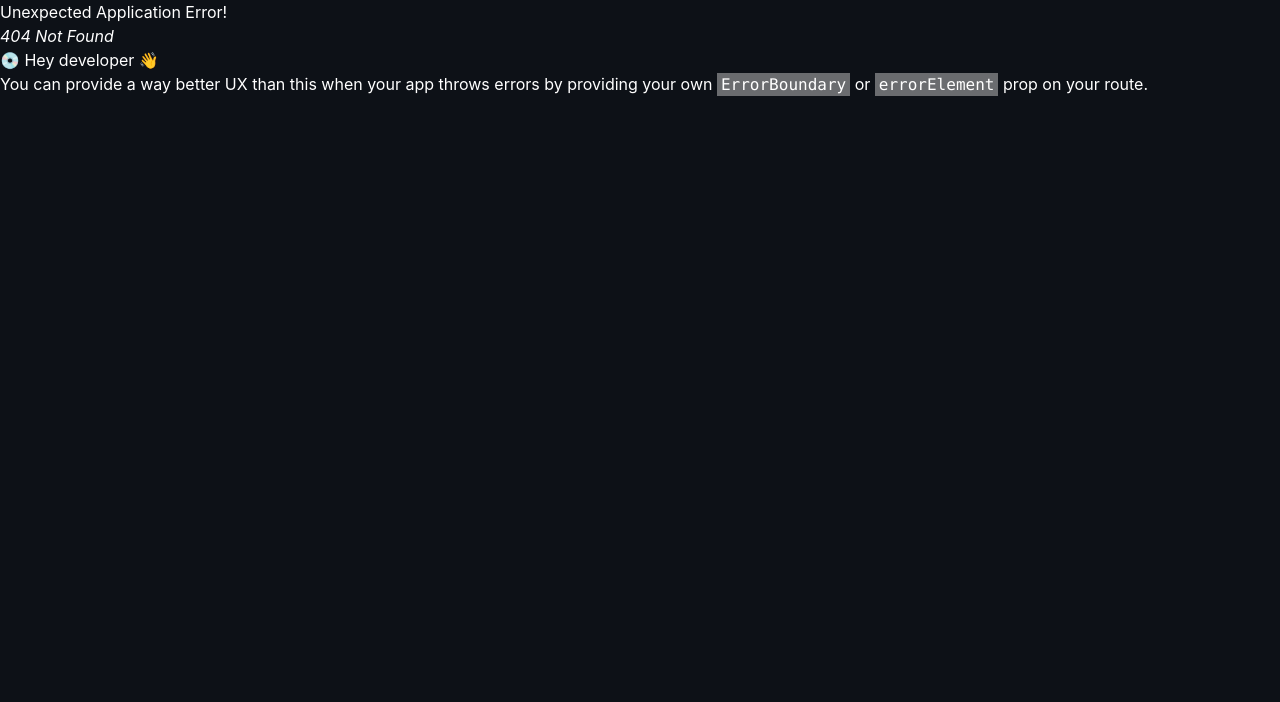
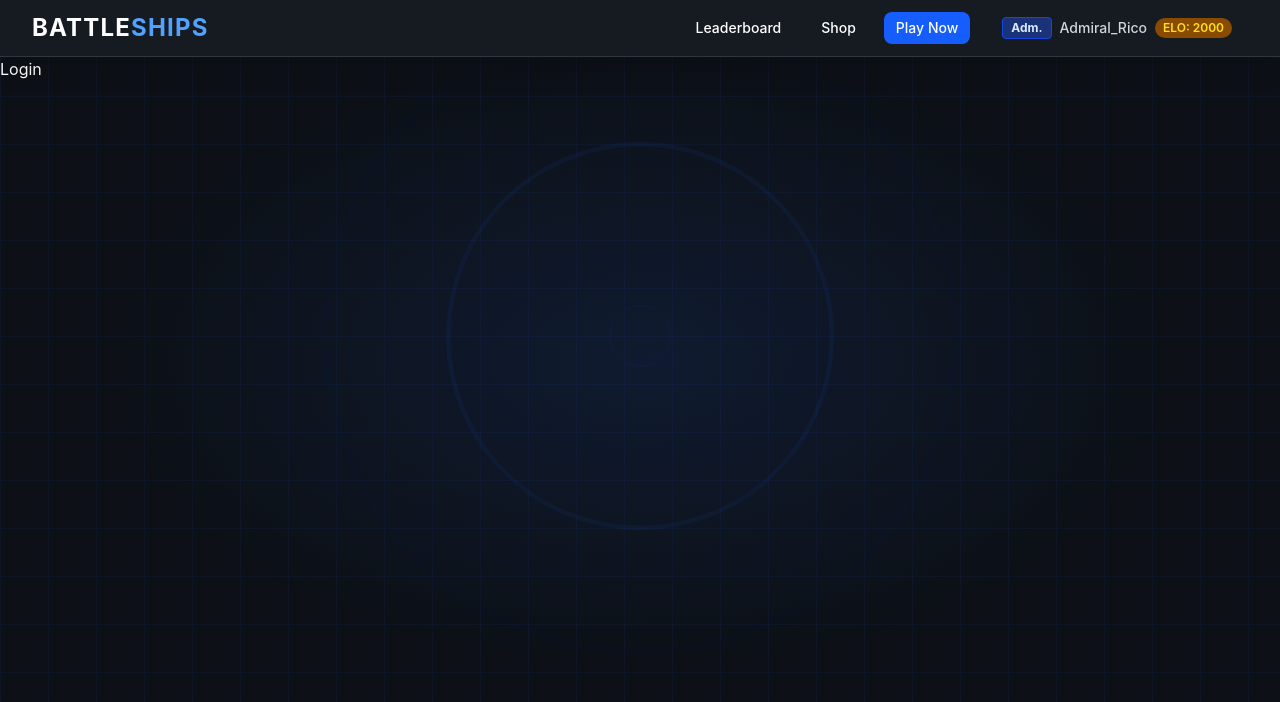
Before and after one commit to XggXWolf/Battleships, a React (Vite) app in the folder client/: page /login in a window 1280 px wide. Before the commit this address had no page. Shown: the top 702 px of the page. Built offline with nearby package versions, Linux system fonts and the light colour scheme.

Commit message:
Add background, create login page

```diff
--- /dev/null
+++ b/client/src/Components/Background/Background.css
@@ -0,0 +1,58 @@
+/* ── Ocean grid ── */
+.ocean-grid {
+    position: fixed;
+    inset: 0;
+    background-image:
+        linear-gradient(rgba(37, 99, 235, 0.06) 1px, transparent 1px),
+        linear-gradient(90deg, rgba(37, 99, 235, 0.06) 1px, transparent 1px);
+    background-size: 48px 48px;
+    pointer-events: none;
+}
+
+/* ── Radial spotlight ── */
+.spotlight {
+    position: fixed;
+    inset: 0;
+    background: radial-gradient(
+        ellipse 60% 55% at 50% 45%,
+        rgba(37, 99, 235, 0.12) 0%,
+        transparent 70%
+    );
+    pointer-events: none;
+}
+
+/* ── Sonar rings ── */
+.sonar-origin {
+    position: fixed;
+    left: 50%;
+    top: 42%;
+    pointer-events: none;
+}
+
+.sonar-ring {
+    position: absolute;
+    border-radius: 50%;
+    border: 1px solid rgba(37, 99, 235, 0.18);
+    animation: sonarPulse 4s ease-out infinite;
+}
+.sonar-ring:nth-child(2) {
+    animation-delay: 1.3s;
+}
+.sonar-ring:nth-child(3) {
+    animation-delay: 2.6s;
+}
+
+@keyframes sonarPulse {
+    0% {
+        width: 80px;
+        height: 80px;
+        opacity: 0.9;
+        transform: translate(-50%, -50%) scale(0.1);
+    }
+    100% {
+        width: 80px;
+        height: 80px;
+        opacity: 0;
+        transform: translate(-50%, -50%) scale(9);
+    }
+}
--- /dev/null
+++ b/client/src/Components/Background/Background.tsx
@@ -0,0 +1,22 @@
+import "./Background.css";
+
+interface BackgroundProps {
+    sonar?: boolean;
+}
+
+export default function Background({ sonar = false }: BackgroundProps) {
+    return (
+        <div className="background -z-999">
+            <div className="ocean-grid"></div>
+            <div className="spotlight"></div>
+
+            {sonar && (
+                <div className="sonar-origin">
+                    <div className="sonar-ring"></div>
+                    <div className="sonar-ring"></div>
+                    <div className="sonar-ring"></div>
+                </div>
+            )}
+        </div>
+    );
+}
--- a/client/src/Components/Layout.tsx
+++ b/client/src/Components/Layout.tsx
@@ -1,11 +1,23 @@
 import { Outlet } from "react-router";
 import Header from "./Header/Header";
+import Background from "./Background/Background";
 
 export function Layout() {
     return (
         <>
             <Header />
             <Outlet />
+            <Background />
         </>
     );
 }
+
+export function LayoutWithSonar() {
+    return (
+        <>
+            <Header />
+            <Outlet />
+            <Background sonar />
+        </>
+    );
+}
--- /dev/null
+++ b/client/src/Pages/Login/Login.tsx
@@ -0,0 +1,3 @@
+export default function Login() {
+    return <div>Login</div>;
+}
```
Also changed, not shown: client/src/main.tsx (+8 -1 lines).
